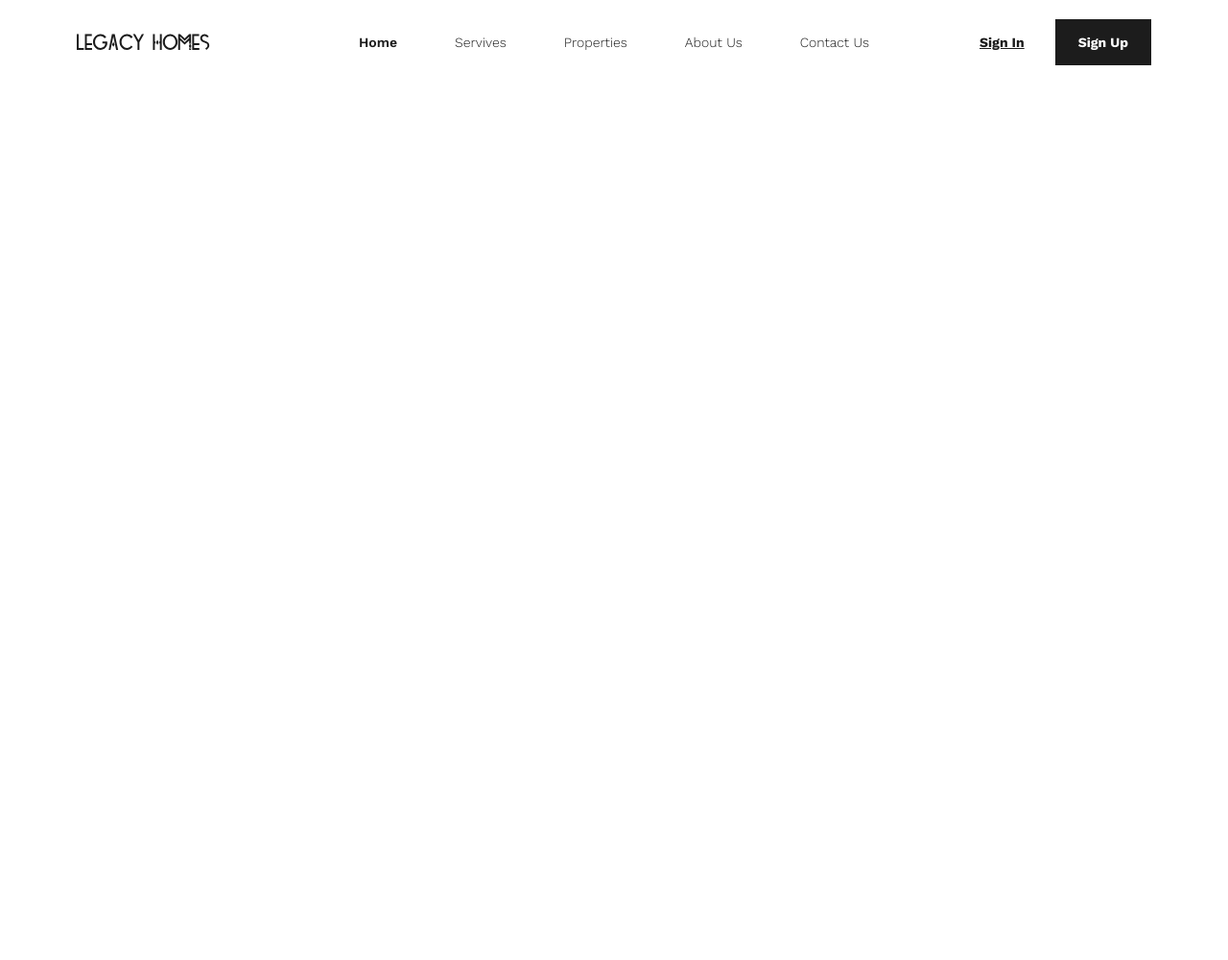
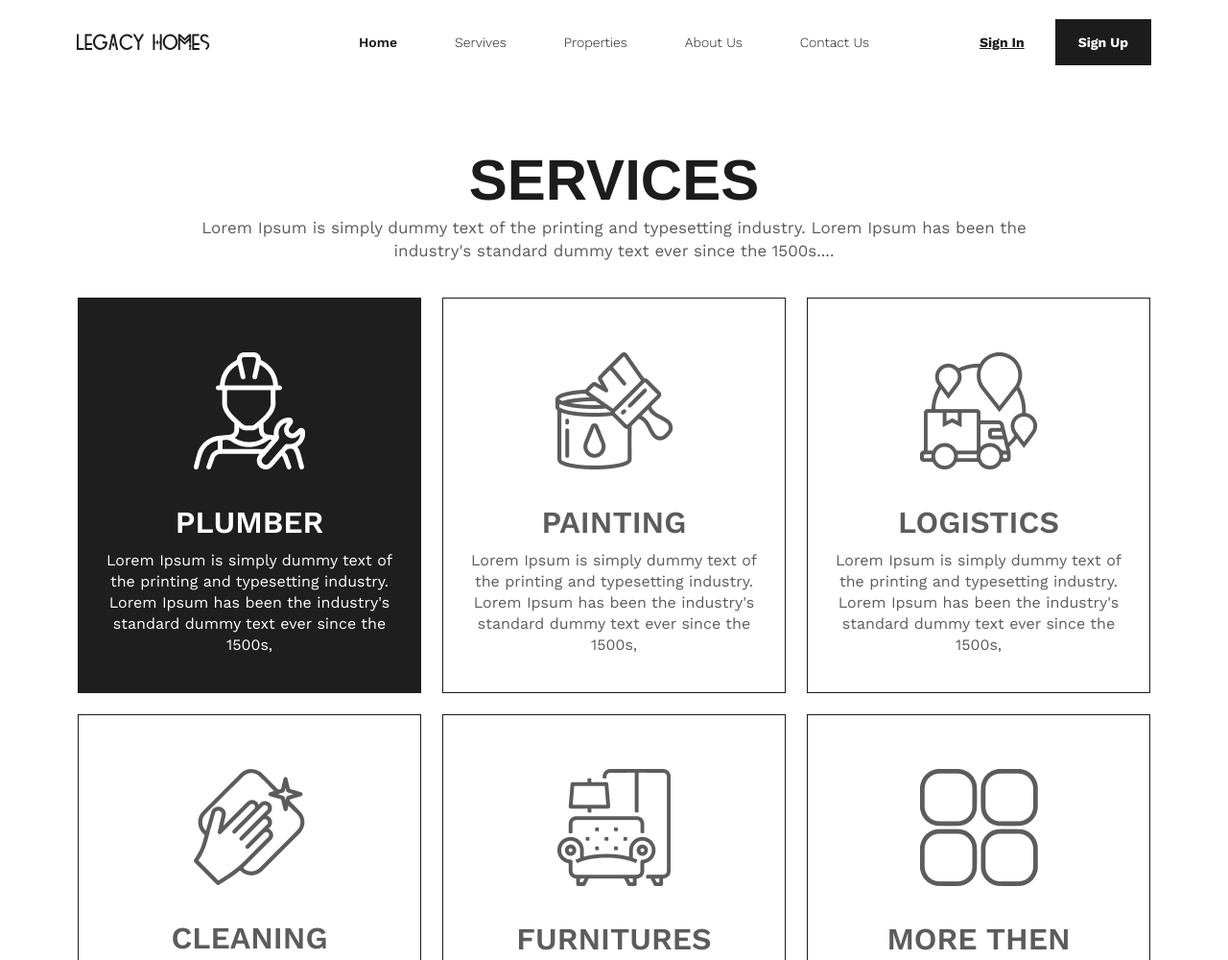
Before and after one commit to YuliyaAtrashkevich/Legacy_Homes, a plain HTML site: page index.html in a window 1280 px wide. Shown: the top 1000 px of the page at 96% size. Before the commit the page ends 800 px from the top, so only its background shows below. Drawn offline with nearby package versions, Linux system fonts and the light colour scheme.

Commit message:
Секция Sevices

```diff
--- a/css/styles.css
+++ b/css/styles.css
@@ -5,9 +5,14 @@
     margin: 0;
 }
 
+@font-face {
+    font-family: "Cabinet Grotesk", sans-serif;
+    src: url(../fonts/CabinetGrotesk-Extrabold.woff);
+}
+
 .header {
     padding-top: 35px;
-    margin-bottom: 79px;
+    margin-bottom: 100px;
 }
 
 .header__container {
@@ -72,3 +77,84 @@
     background-color: #1C1C1C;
     padding: 16px 24px;
 }
+
+.services {
+    margin-bottom: 90px;
+}
+
+.services__container {
+    max-width: 1118px;
+    margin: 0 auto;
+}
+.services__h2 {
+    font-family: 'Cabinet Grotesk', sans-serif;
+    font-weight: 900;
+    font-size: 60px;
+    text-transform: uppercase;
+    color: #1C1C1C;
+    text-align: center;
+    margin-bottom: 4px;
+}
+
+.services__h3 {
+    display: block;
+    margin: 0 auto 36px;
+    font-family: 'Work Sans',sans-serif;
+    font-weight: 400;
+    font-size: 17px;
+    line-height: 1.4;
+    color: #5C5C5C;
+    max-width: 930px;
+    text-align: center;
+}
+
+.services__grid {
+    display: grid;
+    grid-template-columns: repeat(3, 1fr);
+    grid-template-rows: repeat(2, 1fr);
+    gap: 22px;
+}
+.services__grid-item {
+    padding: 56px 23px 38px;
+    border: 1px solid #1C1C1C;
+    text-align: center;
+    transition: background-color 0.3s ease-in;
+}
+
+.services__grid-item.hover {
+    background-color: #1E1E1E;
+}
+
+.services__img {
+    margin-bottom: 32px;
+}
+
+.services__h4 {
+    font-family: 'Work Sans', sans-serif;
+    font-weight: 600;
+    font-size: 32px;
+    text-transform: uppercase;
+    color: #5C5C5C;
+    margin-bottom: 10px;
+}
+
+.services__h4.hover {
+    color: #FFFFFF;
+}
+
+.services__text-p {
+    font-family: 'Work Sans', sans-serif;
+    font-weight: 400;
+    font-size: 16px;
+    line-height: 1.375;
+    text-align: center;
+    color: #5C5C5C;
+}
+
+.services__text-p.hover {
+    color: #fff;
+}
+
+.services__grid-item:hover {
+    background-color: #1E1E1E;
+}
--- a/index.html
+++ b/index.html
@@ -31,6 +31,45 @@
             </div>
         </div>
     </header>
+
+    <section class="services">
+        <div class="services__container">
+            <h2 class="services__h2">Services</h2>
+            <h3 class="services__h3">Lorem Ipsum is simply dummy text of the printing and typesetting industry. Lorem Ipsum has been the industry's standard dummy text ever since the 1500s....</h3>
+            <div class="services__grid">
+                <div class="services__grid-item hover">
+                    <img src="img/plumber_icon.png" alt="Plumber" class="services__img hover">
+                    <h4 class="services__h4 hover">Plumber</h4>
+                    <p class="services__text-p hover">Lorem Ipsum is simply dummy text of the printing and typesetting industry. Lorem Ipsum has been the industry's standard dummy text ever since the 1500s,</p>
+                </div>
+                <div class="services__grid-item">
+                    <img src="img/painting_icon.png" alt="Painting" class="services__img">
+                    <h4 class="services__h4">Painting</h4>
+                    <p class="services__text-p">Lorem Ipsum is simply dummy text of the printing and typesetting industry. Lorem Ipsum has been the industry's standard dummy text ever since the 1500s,</p>
+                </div>
+                <div class="services__grid-item">
+                    <img src="img/logistics_icon.png" alt="Logistics" class="services__img">
+                    <h4 class="services__h4">Logistics</h4>
+                    <p class="services__text-p">Lorem Ipsum is simply dummy text of the printing and typesetting industry. Lorem Ipsum has been the industry's standard dummy text ever since the 1500s,</p>
+                </div>
+                <div class="services__grid-item">
+                    <img src="img/cleaning_icon.png" alt="Cleaning" class="services__img">
+                    <h4 class="services__h4">Cleaning</h4>
+                    <p class="services__text-p">Lorem Ipsum is simply dummy text of the printing and typesetting industry. Lorem Ipsum has been the industry's standard dummy text ever since the 1500s,</p>
+                </div>
+                <div class="services__grid-item">
+                    <img src="img/furnitures_icon.png" alt="Furnitures" class="services__img">
+                    <h4 class="services__h4">Furnitures</h4>
+                    <p class="services__text-p">Lorem Ipsum is simply dummy text of the printing and typesetting industry. Lorem Ipsum has been the industry's standard dummy text ever since the 1500s,</p>
+                </div>
+                <div class="services__grid-item">
+                    <img src="img/more_icon.png" alt="More then" class="services__img">
+                    <h4 class="services__h4">More then</h4>
+                    <p class="services__text-p">Lorem Ipsum is simply dummy text of the printing and typesetting industry. Lorem Ipsum has been the industry's standard dummy text ever since the 1500s,</p>
+                </div>
+            </div>
+        </div>
+    </section>
 </body>
 
 </html>
```
Also changed, not shown: img/cleaning_icon.png (added), img/furnitures_icon.png (added), img/logistics_icon.png (added), img/more_icon.png (added), img/painting_icon.png (added), img/plumber_icon.png (added), 1 other file.
